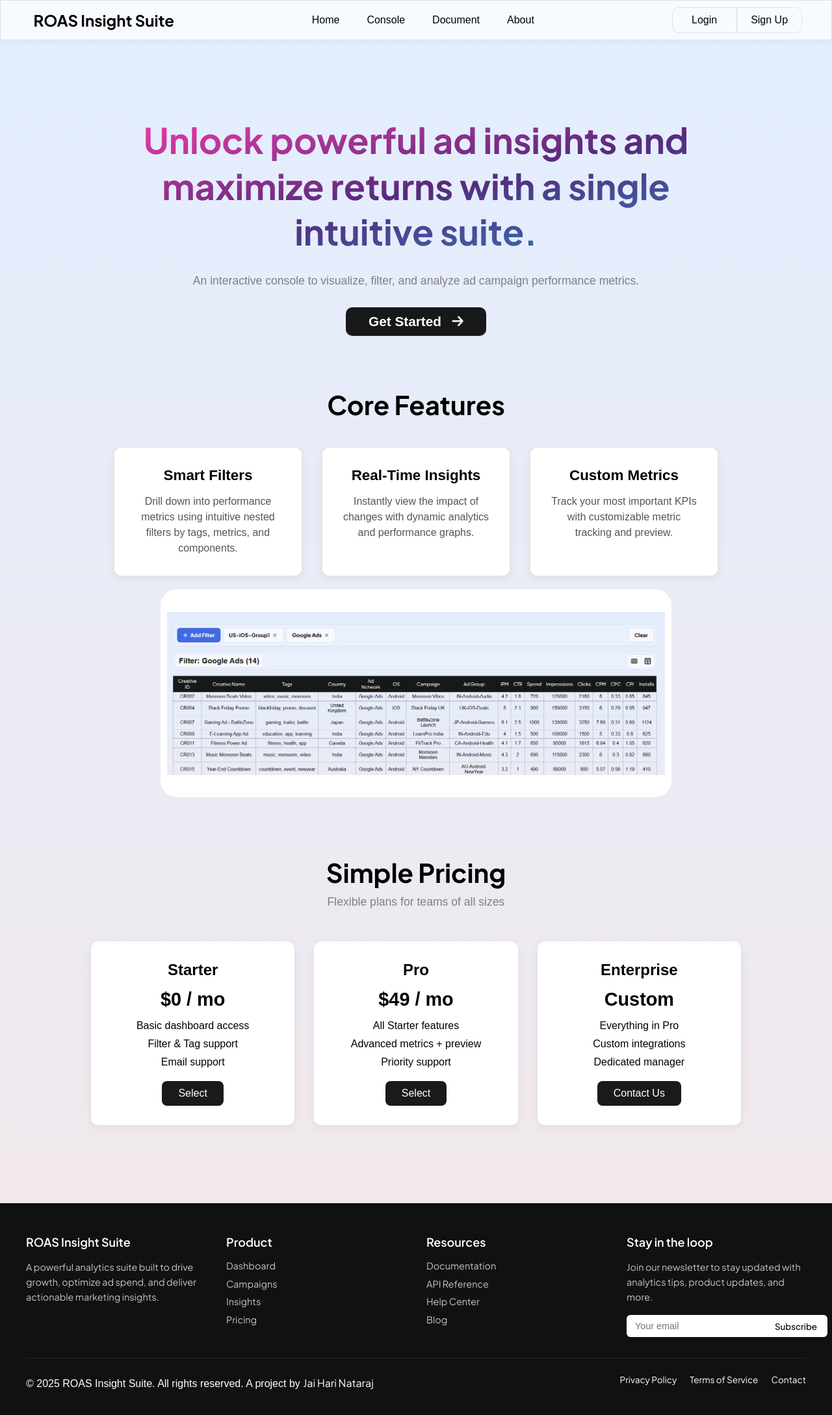
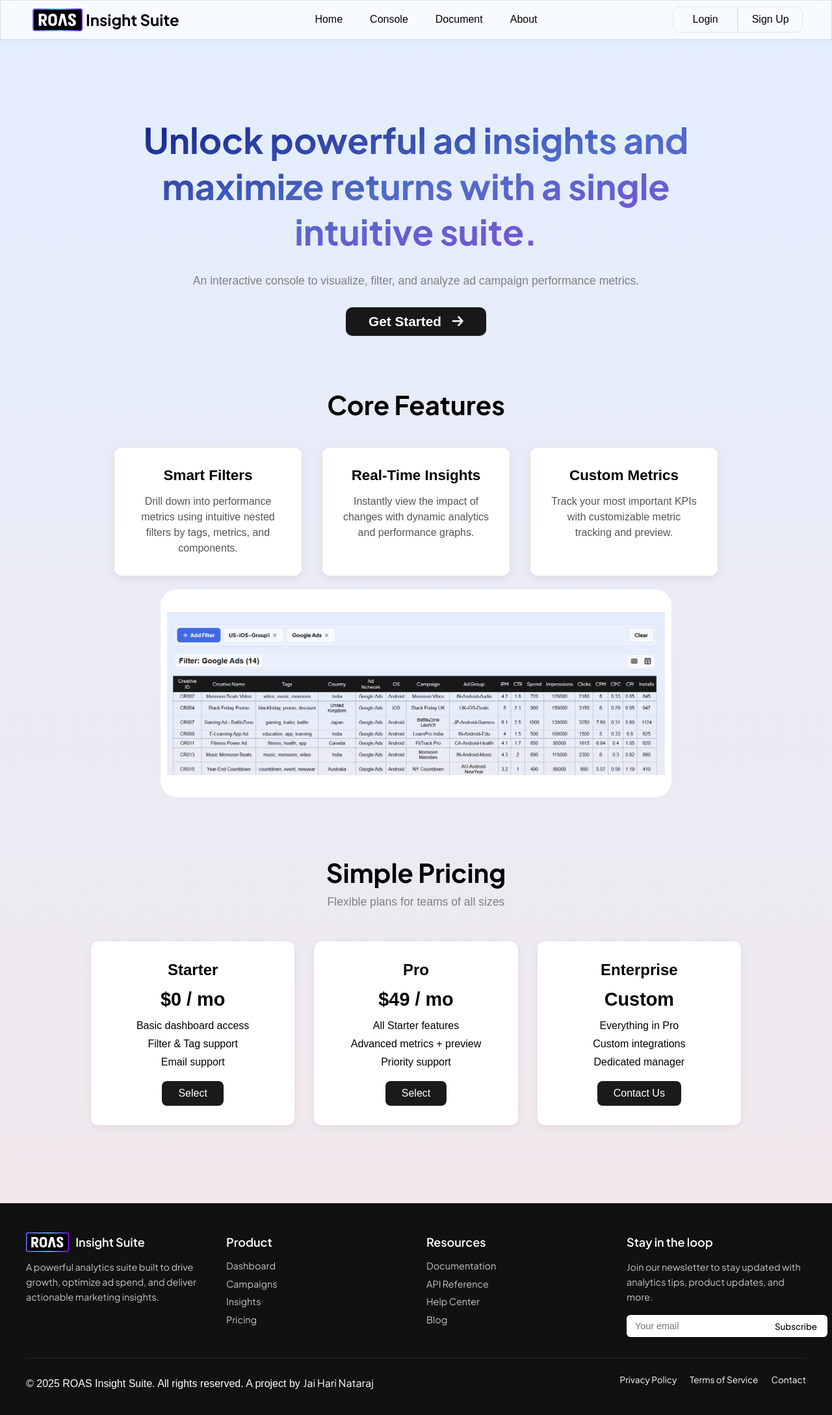
Before and after one commit to ijaihari/AdROI-Insight-Suite, a React (Vite) app: page / in a window 1280 px wide. Shown: the top 2178 px of the page at 65% size. Built offline with nearby package versions, Linux system fonts and the light colour scheme.

Commit message:
logos update

```diff
--- a/src/components/Footer.jsx
+++ b/src/components/Footer.jsx
@@ -3,7 +3,7 @@ function Footer() {
         <footer className="footer">
             <div className="footer__top">
                 <div className="footer__column">
-                    <h4 className="footer__title">ROAS Insight Suite</h4>
+                    <div className="logo-footer-container"><img className="footer-logo" src="public/logo/ROAS.svg" alt="" /><h4  className="footer__title">Insight Suite</h4></div>
                     <p className="footer__description">
                         A powerful analytics suite built to drive growth, optimize ad spend, and deliver actionable marketing insights.
                     </p>
--- a/src/components/Header.jsx
+++ b/src/components/Header.jsx
@@ -4,7 +4,7 @@ function Header() {
     return (
         <header>
             <nav className="navbar">
-                <Link to="/"><div className="logo-container">{/* <img className="logo-img" src="public/logo/ROAS.svg" alt="" /> */}<h1 className="logo">ROAS Insight Suite</h1></div></Link>
+                <Link to="/"><div className="logo-container"><img className="logo-img" src="public/logo/ROAS.svg" alt="" /><h1 className="logo">Insight Suite</h1></div></Link>
                 <section className="nav-tabs">
                     <Link to="/" ><button>Home</button></Link>
                     <Link to="/console" ><button>Console</button></Link>
--- a/src/index.scss
+++ b/src/index.scss
@@ -23,8 +23,8 @@ button {
 }
 
 .logo-img {
-  width: 100px;
-  height: 40px;
+  height: 35px;
+  margin-right: 5px;
 }
 
 .logo {
@@ -46,7 +46,7 @@ button {
   background-color: #ffffffb6;
   backdrop-filter: blur(10px);
   border: 1px solid rgba(128, 128, 128, 0.225);
-  padding: 10px 0px 10px 5px;
+  padding: 9px 0px 10px 5px;
   box-shadow: 0px 1px 15px rgba(0, 0, 0, 0.059);
 
   a {
@@ -113,7 +113,7 @@ main {
   align-items: center;
 
   .tagline {
-    background-image: linear-gradient(to right bottom, #FF3CAC 0%, #562B7C 52%, #2B86C5 100%);
+    background-image: linear-gradient(to right bottom,rgb(12, 24, 131),rgb(79, 108, 201), rgb(141, 71, 221));
     -webkit-background-clip: text;
     -webkit-text-fill-color: transparent;
     font-family: "Plus Jakarta Sans", sans-serif;
@@ -755,6 +755,17 @@ td {
   }
 }
 
+.footer-logo {
+  height: 30px;
+  margin-right: 10px;
+  margin-top: -15px;
+}
+
+.logo-footer-container {
+  display: flex;
+  align-items: center;
+}
+
 .footer__copyright {
 
   a {
```
Also changed, not shown: public/logo/ROAS.svg.
